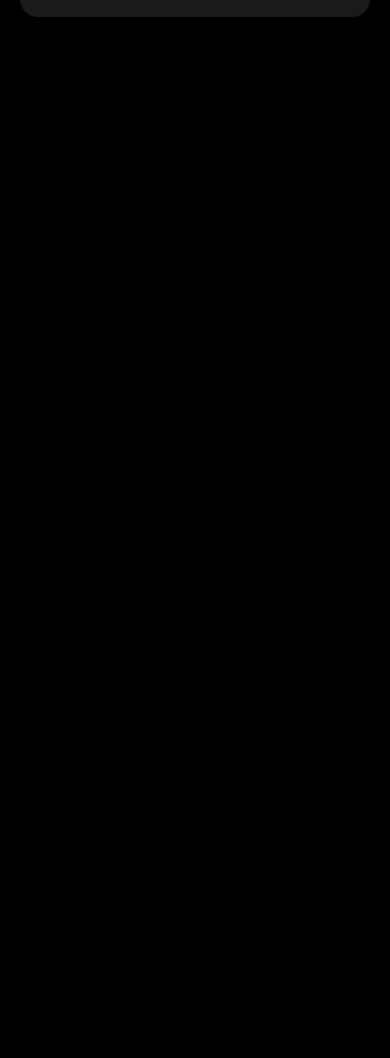
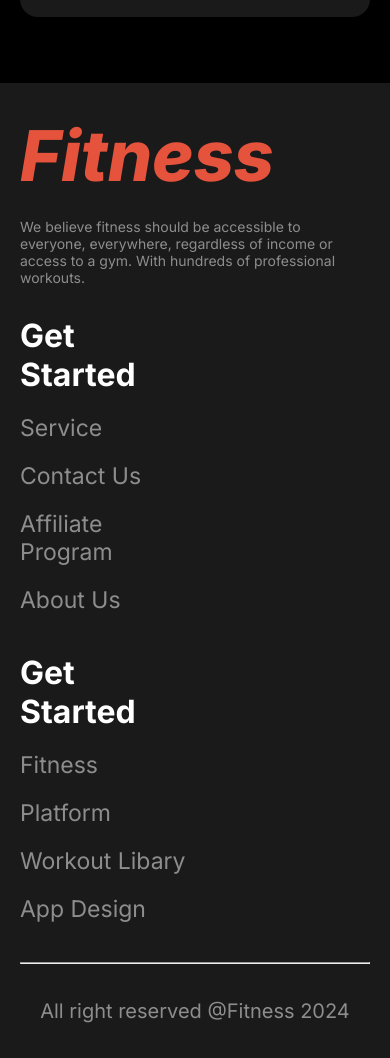
Before and after one commit to Azad1036/Versatile-Ui-A2, a plain HTML site: page index.html in a window 390 px wide. Shown: the part 5079-6137 px from the top of the page. Before the commit the page ends 5162 px from the top, so only its background shows below. Drawn offline with Linux system fonts and the light colour scheme; a web font is replaced by a local one.

Commit message:
footer section finish and responsive

```diff
--- a/index.html
+++ b/index.html
@@ -158,9 +158,37 @@
         <!-- Meet Our Team Section End -->
     </main>
     <!-- Main Section End -->
-    <footer>
-
+    <!-- Footer Section Start Here -->
+    <footer class="footer">
+        <section class="footer-container">
+            <div class="footer-content">
+                <div class="fitness-first">
+                    <h3>Fitness</h3>
+                    <p>We believe fitness should be accessible to everyone, everywhere, regardless of income or access
+                        to a gym. With hundreds of professional workouts. </p>
+                </div>
+                <div class="our-services-container">
+                    <div class="fitness-services">
+                        <h3>Get Started</h3>
+                        <p>Service</p>
+                        <p>Contact Us</p>
+                        <p>Affiliate Program</p>
+                        <p>About Us</p>
+                    </div>
+                    <div class="fitness-services">
+                        <h3>Get Started</h3>
+                        <p>Fitness</p>
+                        <p>Platform</p>
+                        <p>Workout Libary</p>
+                        <p>App Design</p>
+                    </div>
+                </div>
+            </div>
+            <hr class="hr-line">
+            <p class="copyright">All right reserved @Fitness 2024</p>
+        </section>
     </footer>
+    <!-- Footer Section End Here -->
 </body>
 
 </html>
--- a/style/mobile-responsive.css
+++ b/style/mobile-responsive.css
@@ -117,4 +117,29 @@
     grid-template-columns: repeat(1, 1fr);
 }
 /* Meet Our Team Related Style End */
+/* footer Related Style Start */
+.footer-container {
+    margin: 0 20px;
 }
+
+.footer-content {
+    flex-direction: column;
+    gap: 30px;
+}
+
+.fitness-first {
+    width: 317px;
+    padding-top: 30px;
+    padding-bottom: 0;
+}
+
+.our-services-container {
+    flex-direction: column;
+}
+
+.fitness-services {
+    padding-top: 0px;
+    padding-bottom: 39px;
+}
+/* Footer Related Style End */
+}
--- a/style/style.css
+++ b/style/style.css
@@ -346,4 +346,77 @@
     color: var(--tertiary-color);
     font-size: 14px;
 }
+
 /* Meet Our Team Related Style End */
+/* Footer Related Style Start */
+.footer {
+    background: rgba(255, 255, 255, 0.10);
+}
+
+.footer-container {
+    max-width: 1060px;
+    margin: 0 auto;
+}
+
+.footer-content {
+    display: flex;
+    gap: 102px;
+
+}
+
+.fitness-first {
+    width: 443px;
+    padding-top: 66px;
+    padding-bottom: 79px;
+}
+
+.fitness-first h3 {
+    color: var(--secondary-color);
+    font-family: Inter;
+    font-size: 70px;
+    font-style: italic;
+    font-weight: 800;
+}
+
+.fitness-first p {
+    color: var(--tertiary-color);
+    font-size: 14px;
+    margin-top: 20px;
+}
+
+.our-services-container {
+    display: flex;
+    justify-content: space-between;
+    width: 50%;
+}
+
+.fitness-services {
+    padding-top: 66px;
+    padding-bottom: 79px;
+}
+
+.fitness-services h3 {
+    color: var(--primary-color);
+    font-size: 32px;
+    font-weight: 700;
+    margin-bottom: 19px;
+}
+
+.fitness-services p {
+    color: var(--tertiary-color);
+    font-size: 23px;
+    margin-top: 20px;
+}
+
+.hr-line {
+    stroke-width: 2px;
+    stroke: rgba(255, 255, 255, 0.10);
+}
+
+.copyright {
+    padding: 35px 0;
+    text-align: center;
+    color: var(--tertiary-color);
+    font-size: 20px;
+}
+/* Footer Related Style End */
--- a/style/tablet-responsive.css
+++ b/style/tablet-responsive.css
@@ -1,4 +1,4 @@
-@media screen and (min-width:768px){
+@media screen and (min-width:769px){
     .nav-icon {
         display: none;
     }
@@ -84,4 +84,27 @@
     margin: 72px 30px;
 }
 /* Meet Our Team Related Style End */
+/* Footer Related Style Start */
+.footer-container {
+    margin: 0 30px;
 }
+
+.footer-content {
+    flex-direction: column;
+}
+
+.fitness-first {
+    padding-top: 30px;
+    padding-bottom: 0;
+}
+
+.our-services-container {
+    width: 70%;
+}
+
+.fitness-services {
+    padding-top: 0px;
+    padding-bottom: 71px;
+}
+/* Footer Related Style End */
+}
```
